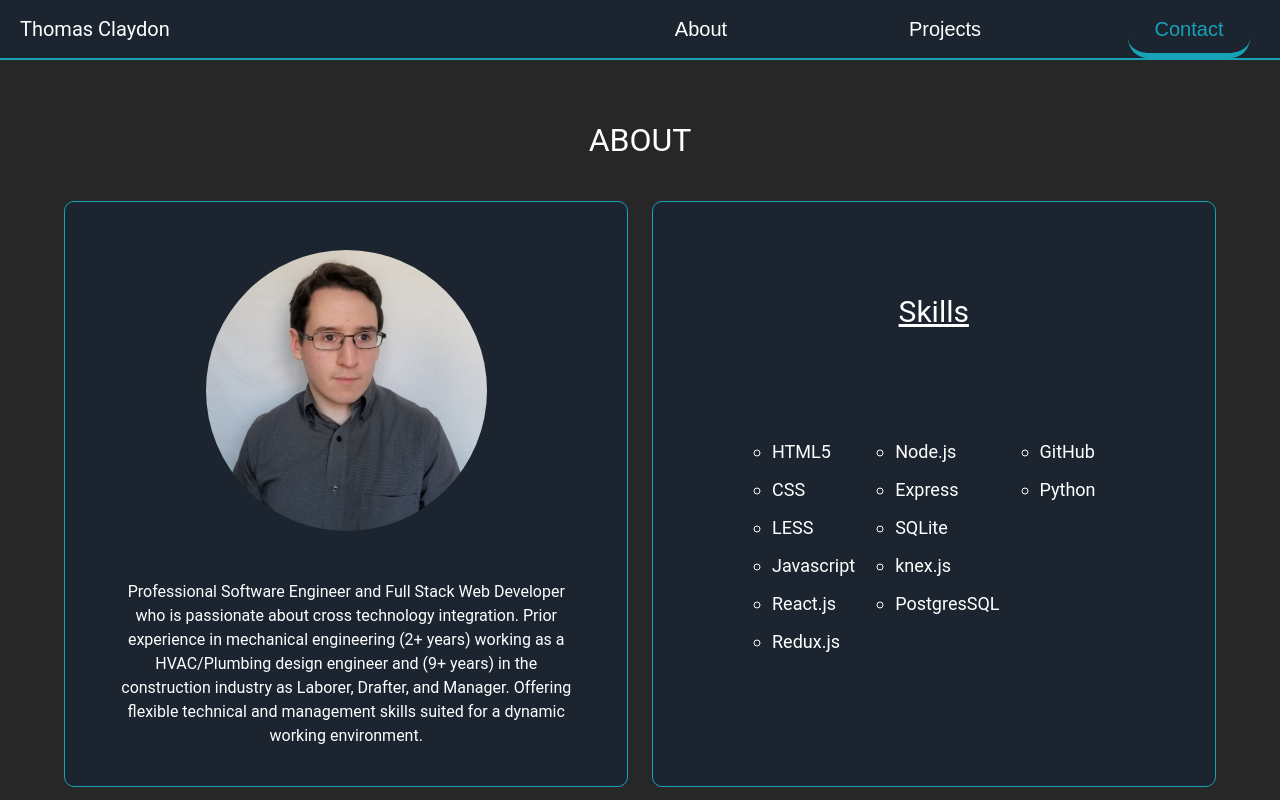
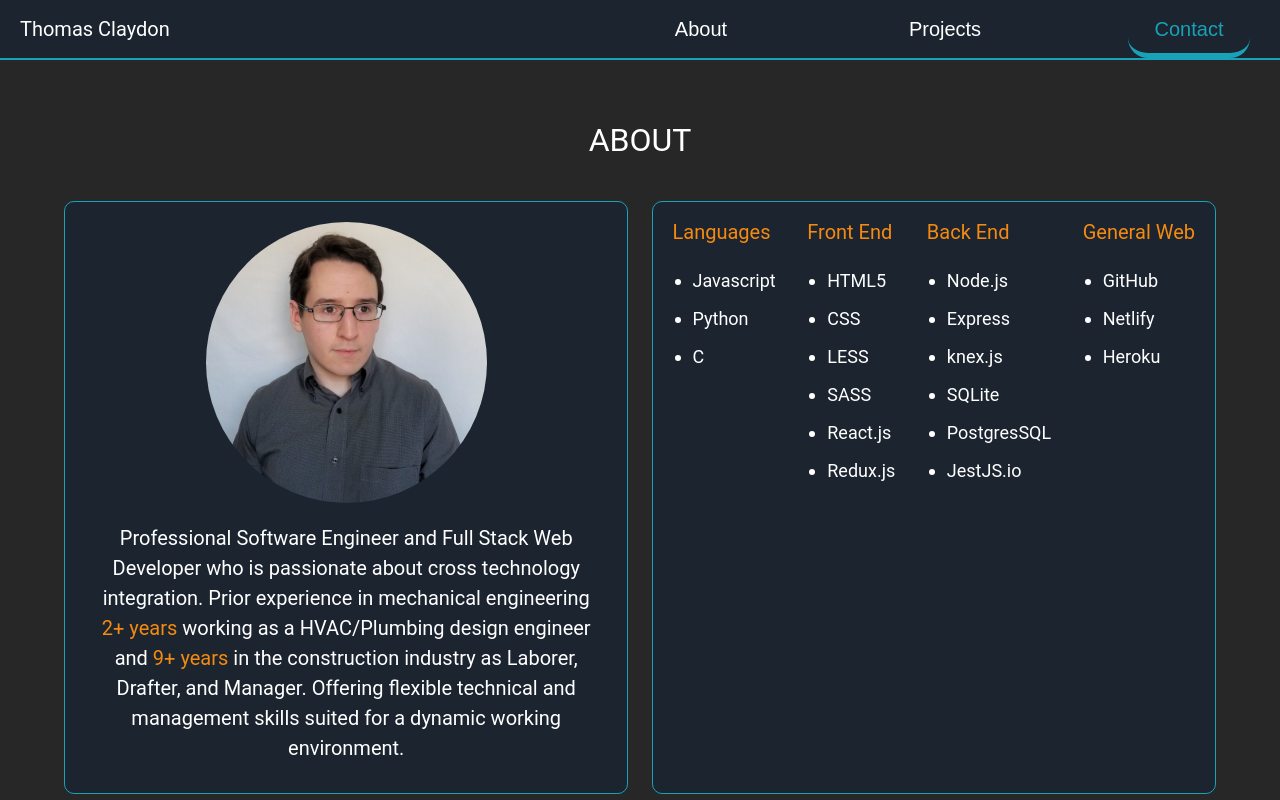
Before and after one commit to gittc100/Portfolio, a React (Create React App) app in the folder app/: page / in a window 1280 px wide. Shown: the top 800 px of the page. Built offline with nearby package versions, Linux system fonts and the light colour scheme.

Commit message:
styling finished

```diff
--- a/app/src/components/about.js
+++ b/app/src/components/about.js
@@ -13,35 +13,54 @@ class About extends Component {
                 <p>
                   Professional Software Engineer and Full Stack Web Developer
                   who is passionate about cross technology integration. Prior
-                  experience in mechanical engineering (2+ years) working as a
-                  HVAC/Plumbing design engineer and (9+ years) in the
+                  experience in mechanical engineering <span>2+ years</span> working as a
+                  HVAC/Plumbing design engineer and <span>9+ years</span> in the
                   construction industry as Laborer, Drafter, and Manager.
                   Offering flexible technical and management skills suited for a
                   dynamic working environment.
                 </p>
               </div>
               <div className="container-skills">
-                <h3>Skills</h3>
+                {/* <h3>Skills</h3> */}
                 <div className="container-skills-lists">
+                  <div className="container-skills-lists-sub">
+                    <h4>Languages</h4>
+                    <ul>
+                      <li>Javascript</li>
+                      <li>Python</li>
+                      <li>C</li>
+                    </ul>
+                  </div>
+                  <div className="container-skills-lists-sub">
+                    <h4>Front End</h4>
                     <ul>
                       <li>HTML5</li>
                       <li>CSS</li>
                       <li>LESS</li>
-                    <li>Javascript</li>
+                      <li>SASS</li>
                       <li>React.js</li>
                       <li>Redux.js</li>
                     </ul>
+                  </div>
+                  <div className="container-skills-lists-sub">
+                    <h4>Back End</h4>
                     <ul>
                       <li>Node.js</li>
                       <li>Express</li>
+                      <li>knex.js</li>
                       <li>SQLite</li>
-                    <li>knex.js</li>
                       <li>PostgresSQL</li>
+                      <li>JestJS.io</li>
                     </ul>
+                  </div>
+                  <div className="container-skills-lists-sub">
+                    <h4>General Web</h4>
                     <ul>
                       <li>GitHub</li>
-                    <li>Python</li>
+                      <li>Netlify</li>
+                      <li>Heroku</li>
                     </ul>
+                  </div>
                 </div>
               </div>
             </div>
--- a/app/src/css/index.css
+++ b/app/src/css/index.css
@@ -718,11 +718,9 @@ textarea {
 }
 .container-main-about #about {
   padding: 5%;
-  height: 100vh;
 }
 .container-main-about #about .container-main {
   background-color: #272727;
-  height: 100%;
   padding-bottom: 2rem;
 }
 .container-main-about #about .container-main h2 {
@@ -732,7 +730,6 @@ textarea {
 }
 .container-main-about #about .container-main .container-about {
   width: 100%;
-  height: 90%;
   display: flex;
   flex-direction: row;
   justify-content: space-between;
@@ -754,9 +751,14 @@ textarea {
   margin: 2rem 0rem;
 }
 .container-main-about #about .container-main .container-about .container-image p {
+  font-size: 2rem;
   color: #FFFFFF;
   text-align: center;
-  width: 80%;
+  width: 90%;
+  margin-bottom: 2rem;
+}
+.container-main-about #about .container-main .container-about .container-image p span {
+  color: #f58a11;
 }
 @media (max-width: 900px) {
   .container-main-about #about .container-main .container-about .container-image {
@@ -774,7 +776,7 @@ textarea {
 .container-main-about #about .container-main .container-about .container-skills {
   width: 49%;
   display: flex;
-  justify-content: space-evenly;
+  justify-content: flex-start;
   align-items: center;
   flex-direction: column;
   border: 1px solid #17A2B8;
@@ -783,7 +785,7 @@ textarea {
 }
 .container-main-about #about .container-main .container-about .container-skills h3 {
   font-size: 3rem;
-  text-decoration: underline;
+  text-decoration: none;
   color: #FFFFFF;
 }
 @media (max-width: 900px) {
@@ -793,33 +795,41 @@ textarea {
   }
 }
 .container-main-about #about .container-main .container-about .container-skills .container-skills-lists {
+  padding: 2rem 2rem;
   display: flex;
   flex-direction: row;
-  justify-content: space-evenly;
+  justify-content: space-between;
+  flex-wrap: wrap;
+  width: 100%;
 }
-.container-main-about #about .container-main .container-about .container-skills .container-skills-lists ul {
+.container-main-about #about .container-main .container-about .container-skills .container-skills-lists .container-skills-lists-sub h4 {
+  font-size: 2rem;
+  text-decoration: none;
+  color: #f58a11;
+}
+.container-main-about #about .container-main .container-about .container-skills .container-skills-lists .container-skills-lists-sub ul {
   margin: 2rem;
-  list-style-type: circle;
 }
-.container-main-about #about .container-main .container-about .container-skills .container-skills-lists ul li {
+.container-main-about #about .container-main .container-about .container-skills .container-skills-lists .container-skills-lists-sub ul li {
   margin-bottom: 2rem;
   font-size: 1.8rem;
+  list-style-type: disc;
   color: #FFFFFF;
 }
 @media (max-width: 600px) {
-  .container-main-about #about .container-main .container-about .container-skills .container-skills-lists ul li {
-    font-size: 1.2rem;
-  }
-}
-@media (max-width: 600px) {
-  .container-main-about #about .container-main .container-about .container-skills .container-skills-lists ul {
-    margin: 1rem 0rem;
+  .container-main-about #about .container-main .container-about .container-skills .container-skills-lists .container-skills-lists-sub {
+    margin: 0 auto;
+    width: 40%;
   }
 }
 @media (max-width: 900px) {
   .container-main-about #about .container-main .container-about .container-skills .container-skills-lists {
     justify-content: space-evenly;
-    width: 100%;
+  }
+}
+@media (max-width: 370px) {
+  .container-main-about #about .container-main .container-about .container-skills .container-skills-lists {
+    flex-direction: column;
   }
 }
 @media (max-width: 900px) {
--- a/app/src/less/about.less
+++ b/app/src/less/about.less
@@ -11,10 +11,8 @@
   }
   #about {
     padding: 5%;
-    height: 100vh;
     .container-main {
       background-color: @dark-grey;
-      height: 100%;
       padding-bottom: 2rem;
       h2 {
         color: @white;
@@ -23,8 +21,6 @@
       }
       .container-about {
         width: 100%;
-        height: 90%;
-        //   margin-bottom: 2rem;
         display: flex;
         flex-direction: row;
         justify-content: space-between;
@@ -44,9 +40,14 @@
             margin: 2rem 0rem;
           }
           p {
+            font-size: 2rem;
             color: @white;
             text-align: center;
-            width: 80%;
+            width: 90%;
+            margin-bottom: 2rem;
+            span {
+              color: @orange;
+            }
           }
           @media @tablet {
             justify-content: space-evenly;
@@ -62,9 +63,8 @@
         }
         .container-skills {
           width: 49%;
-          //   height: auto;
           display: flex;
-          justify-content: space-evenly;
+          justify-content: flex-start;
           align-items: center;
           flex-direction: column;
           border: 1px solid @eastern-blue;
@@ -72,7 +72,7 @@
           background: @dark-slate;
           h3 {
             font-size: 3rem;
-            text-decoration: underline;
+            text-decoration: none;
             color: @white;
             @media @tablet {
               margin: 2rem 0rem;
@@ -80,34 +80,43 @@
             }
           }
           .container-skills-lists {
+            padding: 2rem 2rem;
             display: flex;
             flex-direction: row;
-            justify-content: space-evenly;
+            justify-content: space-between;
+            flex-wrap: wrap;
+            width: 100%;
+            .container-skills-lists-sub {
+              h4 {
+                font-size: 2rem;
+                text-decoration: none;
+                color: @orange;
+              }
               ul {
                 margin: 2rem;
-              list-style-type: circle;
                 li {
                   margin-bottom: 2rem;
                   font-size: 1.8rem;
+                  list-style-type: disc;
                   color: @white;
-                @media @mobile {
-                  font-size: 1.2rem;
                 }
               }
               @media @mobile {
-                margin: 1rem 0rem;
+                margin: 0 auto;
+                width: 40%;
               }
             }
             @media @tablet {
               justify-content: space-evenly;
-              width: 100%;
+            }
+            @media (max-width: 370px) {
+              flex-direction: column;
             }
           }
           @media @tablet {
             flex-direction: column;
             width: 100%;
             margin-top: 3rem;
-            // height:200rem;
           }
         }
       }
```
Lines whose indentation alone changed are shown as unchanged.
